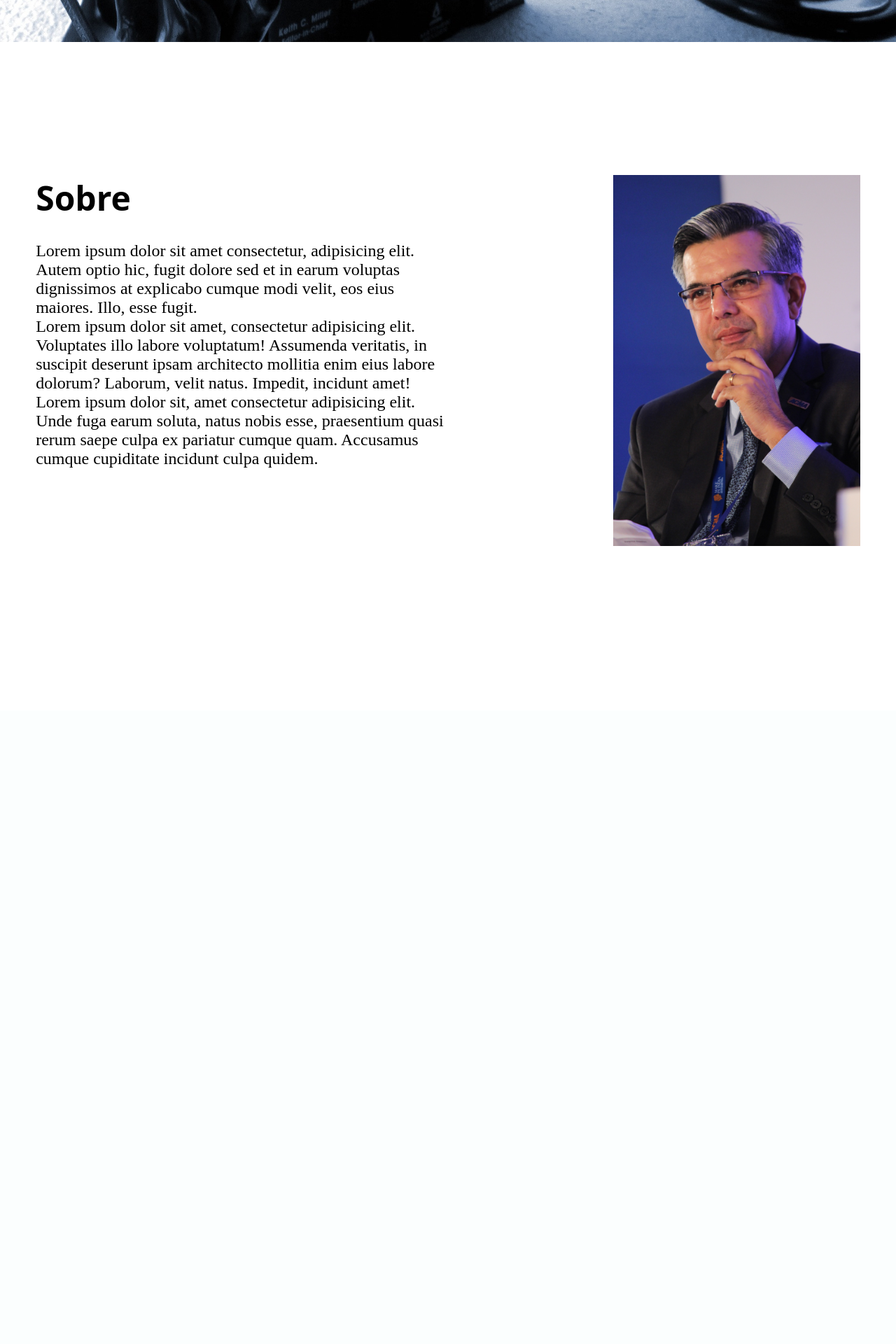
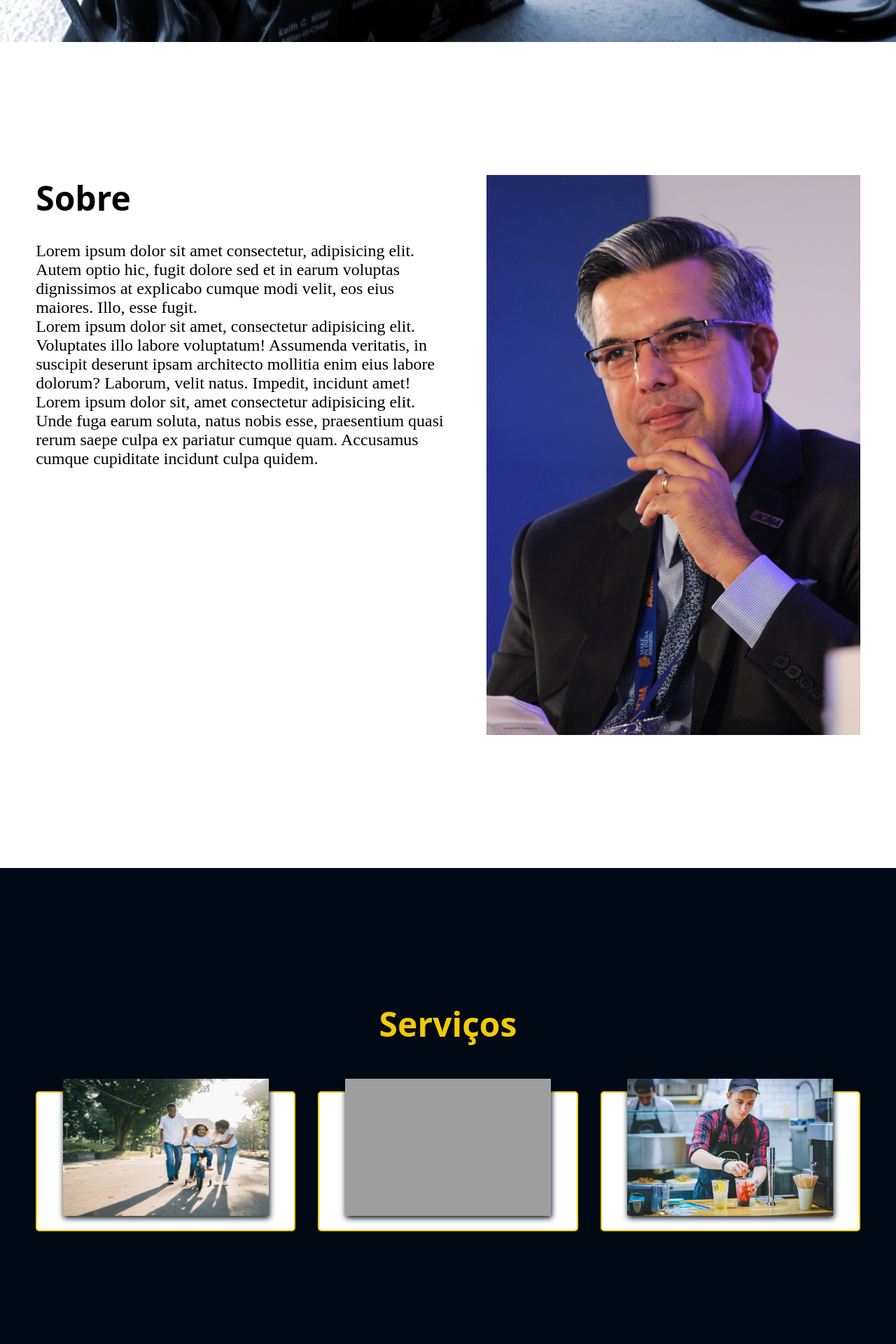
Before and after one commit to Joseulisses065/victou_portifolio, a PHP site: page / in a window 1280 px wide. Shown: the part 740-2660 px from the top of the page at 70% size. Before the commit the page ends 1520 px from the top, so only its background shows below. Run offline with PHP 8.4, Linux system fonts and the light colour scheme; grey boxes are pictures that could not be loaded.

Commit message:
tela de seviços

```diff
--- a/assets/css/estilo.css
+++ b/assets/css/estilo.css
@@ -1,13 +1,15 @@
-:root{
-    --base:#010914;
-    --branco:#ffffff;
-    --dourado:#F2CB05;
-    --texto-grande:3rem;
-    --texto-medio:2rem;
-    --texto-pequeno:1rem;
+:root {
+    --base: #010914;
+
+    --branco: #ffffff;
+    --dourado: #F2CB05;
+    --texto-grande: 3rem;
+    --texto-medio: 2rem;
+    --texto-pequeno: 1rem;
 
 }
-*{
+
+* {
     box-sizing: border-box;
     margin: 0px;
     padding: 0px;
@@ -16,12 +18,14 @@
     font-size: 100%;
     font: initial;
     vertical-align: baseline;
+    transition: 0.6s;
 }
-body{
+
+body {
     position: relative;
 }
 
-header{
+header {
     display: flex;
     justify-content: space-between;
     background-color: transparent;
@@ -30,31 +34,38 @@ header{
     width: 100%;
     height: 60px;
     transition: 0.6s;
+    z-index: 1;
 
-}
-.ativado{
-    background-color: var(--base);
 
 }
 
-.logo{
+.ativado {
+    background-color: var(--base);
+    border-bottom: var(--dourado) solid 1px;
+
+}
+
+.logo {
     width: 60px;
     display: flex;
     align-items: center;
 }
-.logo img{
+
+.logo img {
     width: 100%;
 }
 
-nav{
+nav {
     display: flex;
     align-items: center;
     transition: 0.6s;
 }
-nav ul{
+
+nav ul {
     display: flex;
 }
-nav ul li{
+
+nav ul li {
     margin-left: 30px;
     color: var(--dourado);
     font-weight: bold;
@@ -62,37 +73,39 @@ font-family: Verdana, Geneva, Tahoma, sans-serif;
     text-shadow: #010108 0px 0px 2px;
     transition: 0.6s;
 }
-.nav-it a{
+
+.nav-it a {
     color: var(--dourado);
 }
 
-nav ul li:hover{
+nav ul li:hover {
     transform: scale(1.1);
     color: var(--branco);
 }
 
-.menu{
+.menu {
     display: none;
 }
-section{
+
+section {
     height: 100vh;
     padding: calc(15vh + 70px) 4%;
 
 }
 
-.inicio{
+.inicio {
 
     flex-direction: column;
     justify-content: center;
     text-align: center;
     align-items: center;
-    background: url("../img/inicio-banner.jpg")  center;
+    background: url("../img/inicio-banner.jpg") center;
     background-color: #010108;
     background-size: cover;
     background-repeat: no-repeat;
 }
 
-.inicio h2{
+.inicio h2 {
     margin-bottom: 30px;
     font-size: var(--texto-grande);
     font-family: system-ui, -apple-system, BlinkMacSystemFont, 'Segoe UI', Roboto, Oxygen, Ubuntu, Cantarell, 'Open Sans', 'Helvetica Neue', sans-serif;
@@ -100,13 +113,13 @@ section{
     color: var(--branco);
 }
 
-.inicio h3{
+.inicio h3 {
     margin-bottom: 30px;
     color: var(--dourado);
     font-size: large;
 }
 
-.inicio button{
+.inicio button {
     border: 2px solid var(--dourado);
     background-color: transparent;
     color: var(--dourado);
@@ -115,104 +128,197 @@ section{
     margin-bottom: 20px;
 }
 
-.inicio button:hover{
+.inicio button:hover {
 
     border-radius: 50px;
 }
-.sobre{
+
+.sobre {
     display: grid;
-    grid-template-columns: repeat(2 ,1fr);
+    grid-template-columns: repeat(2, 1fr);
     justify-content: center;
-
+    height: 100%;
 
 }
 
-.img-sobre{
-    display: flex;
-    align-items: center;
-    justify-content: center;
-    height: 100%;
-    padding: 0px 0% 40% 40%;
-}
-.sobre h2{
+
+
+.sobre h2 {
     margin-bottom: 30px;
     font-size: var(--texto-grande);
     font-family: system-ui, -apple-system, BlinkMacSystemFont, 'Segoe UI', Roboto, Oxygen, Ubuntu, Cantarell, 'Open Sans', 'Helvetica Neue', sans-serif;
     font-weight: bold;
 }
-.sobre p{
+
+.sobre p {
     font-size: 1.5rem;
 }
-.sobre img{
-    width: 100%;}
+.img-sobre {
+    display: flex;
+    align-items: center;
+    justify-content: end;
+
+}
+.sobre img {
+    height: 100vh;
+}
 
 
+.servicos{
+     background-color: var(--base);
+     text-align: center;
+     height: 100%;
 
-@media (max-width: 900px) {
-    .img-sobre{
-        display: flex;
-        align-items: center;
-        justify-content: center;
+}
+.servicos h2{
+    color: var(--dourado);
+    margin-bottom: 4rem;
+    font-size: var(--texto-grande);
+    font-family: system-ui, -apple-system, BlinkMacSystemFont, 'Segoe UI', Roboto, Oxygen, Ubuntu, Cantarell, 'Open Sans', 'Helvetica Neue', sans-serif;
+    font-weight: bold;
+
+}
+.cards{
+    display: grid;
+    grid-template-columns: 1fr 1fr 1fr;
+    grid-gap: 2rem;
+
+}
+
+.cards>li:nth-child(1):hover img{
+    top: -90%;
+}
+.cards>li:nth-child(2):hover img{
+    top: -90%;
+}.cards>li:nth-child(3):hover img{
+    top: -90%;
+}
+.cards>li:nth-child(3):hover .card-texto{
+    margin-top: 10%;
+}
+.card{
+    border: var(--dourado) solid 2px;
+    border-radius: 5px;
+    position: relative;
+    min-height: 200px;
+    background-color: var(--branco);
+
+}
+
+
+.card a{
+    color: var(--branco);
+}
+
+.card-texto{
+    padding: 0px 10%;
+    transition: 0.6s;
+    color: var(--base);
+
+}
+.card h3{
+    margin-bottom: 20px;
+}
+
+.card img{
+    width: 80%;
     height: 100%;
-        padding: 0px 0% 40% 20%;
+    margin-bottom: 10px;
+    position: absolute;
+    top: -20px;
+    right: 10%;
+    transition: 0.9s;
+    box-shadow: var(--base) 1px 3px 8px;
+
 }
-}
+
+
 @media (max-width: 600px) {
 
-    header{
+    header {
         background-color: var(--base);
     }
 
 
-    nav{
+    nav {
         position: absolute;
         z-index: 1;
         flex-direction: column;
-        top:-400px;
+        top: -400px;
         right: 0px;
         padding: 10px;
         width: 100%;
 
 
     }
-    .navegacao{
-        top:60px;
+
+    .navegacao {
+        top: 60px;
         background-color: var(--base);
         width: 100%;
         height: calc(100vh - 60px);
 
     }
-    nav ul{
+
+    nav ul {
         display: flex;
         flex-direction: column;
         text-align: center;
         margin-top: 25vh;
     }
-    nav ul li{
+
+    nav ul li {
         margin: 0px 0px 30px 0px;
         padding: 0px 20px;
     }
-    .menu{
+
+    .menu {
         display: flex;
         align-items: center;
     }
-    .abrir{
+
+    .abrir {
         color: var(--dourado);
     }
 
-    .sobre{
+    .sobre {
         grid-template-columns: 1fr;
         text-align: center;
 
     }
+    .sobre img{
+        width: 100%;
+        margin-top: 20px;
+    }
 
-    .img-sobre{
-        display: flex;
-        align-items: center;
-        justify-content: center;
-        height: 100%;
-        padding: 0px;
-        margin-top: 2rem;
-        border-radius: 100%;
+    .cards{
+        display: grid;
+        grid-template-columns: 1fr;
+
+
     }
+    .cards .card:nth-child(n+2){
+        margin-top: 30%;
     }
+
+
+}
+@media (max-width: 300px) {
+    .inicio h2 {
+        margin-bottom: 20px;
+        font-size: var(--texto-medio);
+
+    }
+
+    .inicio h3 {
+        margin-bottom: 20px;
+        font-size: large;
+    }
+
+    .inicio button {
+        border: 2px solid var(--dourado);
+        padding: 10px;
+        margin-bottom: 10px;
+    }
+
+}
--- a/index.html
+++ b/index.html
@@ -1,5 +1,6 @@
 <!DOCTYPE html>
 <html lang="en">
+
 <head>
     <meta charset="UTF-8">
     <meta http-equiv="X-UA-Compatible" content="IE=edge">
@@ -8,6 +9,7 @@
     <link rel="stylesheet" href="assets/css/estilo.css">
     <link rel="icon" href="/icone.ico">
 </head>
+
 <body>
     <header>
         <h1 class="logo">
@@ -19,7 +21,7 @@
             <ul>
                 <li class="nav-it"><a href="#inicio">Inicio</a></li>
                 <li class="nav-it"><a href="#sobre">Sobre</a></li>
-                <li class="nav-it"><a href="">Serviço</a></li>
+                <li class="nav-it"><a href="#servicos">Serviço</a></li>
                 <li class="nav-it"><a href="">Contato</a></li>
             </ul>
         </nav>
@@ -27,9 +29,11 @@
         <div class="menu">
 
 
-              <svg class="abrir" xmlns="http://www.w3.org/2000/svg" width="35" height="35" fill="currentColor" class="bi bi-list" viewBox="0 0 16 16">
-                <path fill-rule="evenodd" d="M2.5 12a.5.5 0 0 1 .5-.5h10a.5.5 0 0 1 0 1H3a.5.5 0 0 1-.5-.5zm0-4a.5.5 0 0 1 .5-.5h10a.5.5 0 0 1 0 1H3a.5.5 0 0 1-.5-.5zm0-4a.5.5 0 0 1 .5-.5h10a.5.5 0 0 1 0 1H3a.5.5 0 0 1-.5-.5z"/>
-              </svg>
+            <svg class="abrir" xmlns="http://www.w3.org/2000/svg" width="35" height="35" fill="currentColor"
+                class="bi bi-list" viewBox="0 0 16 16">
+                <path fill-rule="evenodd"
+                    d="M2.5 12a.5.5 0 0 1 .5-.5h10a.5.5 0 0 1 0 1H3a.5.5 0 0 1-.5-.5zm0-4a.5.5 0 0 1 .5-.5h10a.5.5 0 0 1 0 1H3a.5.5 0 0 1-.5-.5zm0-4a.5.5 0 0 1 .5-.5h10a.5.5 0 0 1 0 1H3a.5.5 0 0 1-.5-.5z" />
+            </svg>
         </div>
 
     </header>
@@ -43,14 +47,71 @@
         <section id="sobre" class="sobre">
             <div class="texto-sobre">
                 <h2>Sobre</h2>
-                <p>Lorem ipsum dolor sit amet consectetur, adipisicing elit. Autem optio hic, fugit dolore sed et in earum voluptas dignissimos at explicabo cumque modi velit, eos eius maiores. Illo, esse fugit.</p>
-                <p>Lorem ipsum dolor sit amet, consectetur adipisicing elit. Voluptates illo labore voluptatum! Assumenda veritatis, in suscipit deserunt ipsam architecto mollitia enim eius labore dolorum? Laborum, velit natus. Impedit, incidunt amet!</p>
-                <p>Lorem ipsum dolor sit, amet consectetur adipisicing elit. Unde fuga earum soluta, natus nobis esse, praesentium quasi rerum saepe culpa ex pariatur cumque quam. Accusamus cumque cupiditate incidunt culpa quidem.</p>
+                <p>Lorem ipsum dolor sit amet consectetur, adipisicing elit. Autem optio hic, fugit dolore sed et in
+                    earum voluptas dignissimos at explicabo cumque modi velit, eos eius maiores. Illo, esse fugit.</p>
+                <p>Lorem ipsum dolor sit amet, consectetur adipisicing elit. Voluptates illo labore voluptatum!
+                    Assumenda veritatis, in suscipit deserunt ipsam architecto mollitia enim eius labore dolorum?
+                    Laborum, velit natus. Impedit, incidunt amet!</p>
+                <p>Lorem ipsum dolor sit, amet consectetur adipisicing elit. Unde fuga earum soluta, natus nobis esse,
+                    praesentium quasi rerum saepe culpa ex pariatur cumque quam. Accusamus cumque cupiditate incidunt
+                    culpa quidem.</p>
             </div>
             <div class="img-sobre">
                 <img src="assets/img/foto-perfil.jpg" alt="">
 
             </div>
+
+        </section>
+        <section id="servicos" class="servicos">
+            <h2>
+                Serviços
+            </h2>
+            <ul class="cards">
+                <li class="card">
+                    <a href="
+                    ">
+                        <img src="assets/img/cards/card1.jpg" alt="">
+
+                        <h3>Direito Penal</h3>
+                        <div class="card-texto">
+                            <h3>Direito Penal</h3>
+                            <p>Lorem ipsum dolor sit amet consectetur adipisicing elit. Ullam corporis provid</p>
+
+                        </div>
+
+                    </a>
+
+                </li>
+                <li class="card">
+                    <a href="
+                    ">
+                        <img src="assets/img/cards/card2.jpg" alt="">
+
+                        <h3>Direito Penal</h3>
+                        <div class="card-texto">
+                            <h3>Direito Penal</h3>
+                            <p>Lorem ipsum dolor sit amet consectetur adipisicing elit. Ullam corporis provid</p>
+
+                        </div>
+
+                    </a>
+
+                </li>
+                <li class="card">
+                    <a href="
+                    ">
+                        <img id="card3" src="assets/img/cards/card3.jpg" alt="">
+                        <div class="card-texto">
+                            <h3>Direito Penal</h3>
+                            <p>Lorem ipsum dolor sit amet consectetur adipisicing elit. Ullam corporis provid</p>
+
+                        </div>
+
+
+                    </a>
+
+                </li>
+            </ul>
 
         </section>
 
@@ -59,6 +120,7 @@
     <footer>
 
     </footer>
-<script type="text/javascript" src="assets/js/java.js"></script>
+    <script type="text/javascript" src="assets/js/java.js"></script>
 </body>
+
 </html>
```
Also changed, not shown: assets/img/cards/card1.jpg (added), assets/img/cards/card3.jpg (added), 1 other file. Lines whose indentation alone changed are shown as unchanged.
